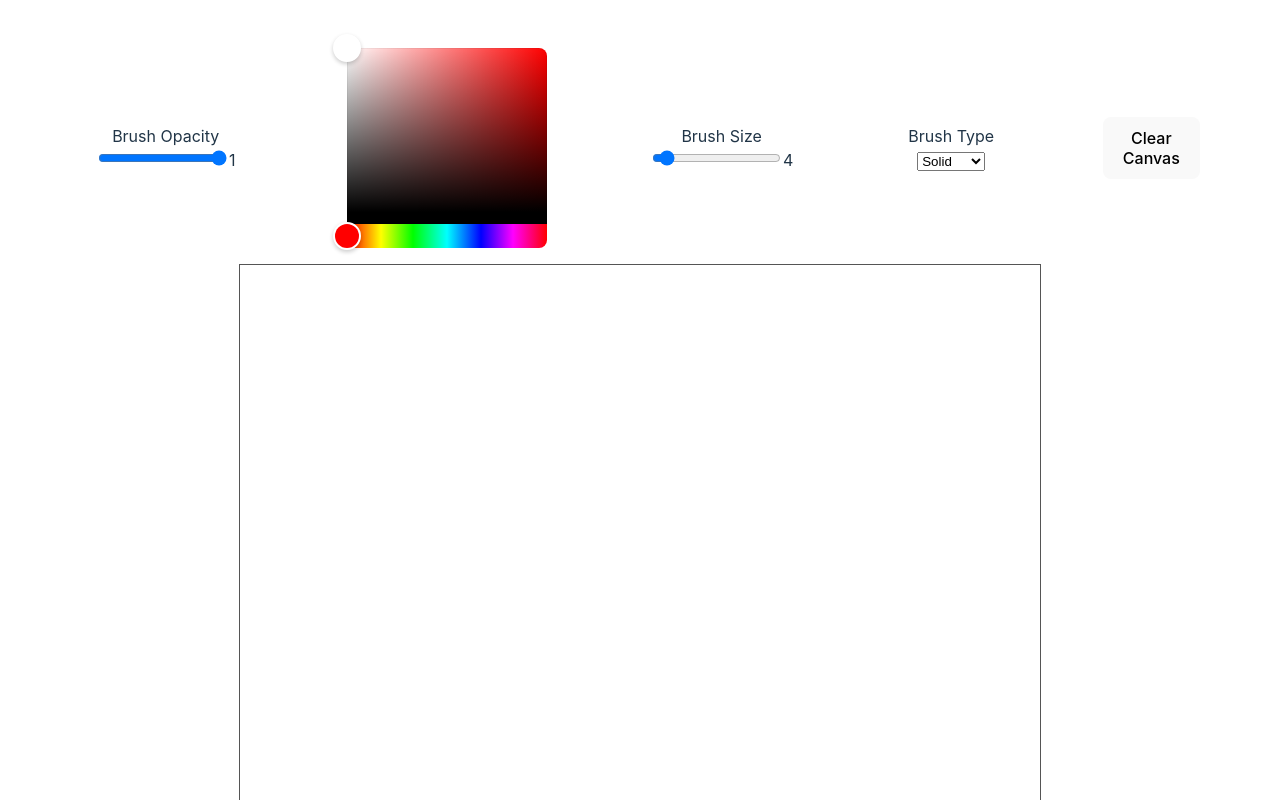
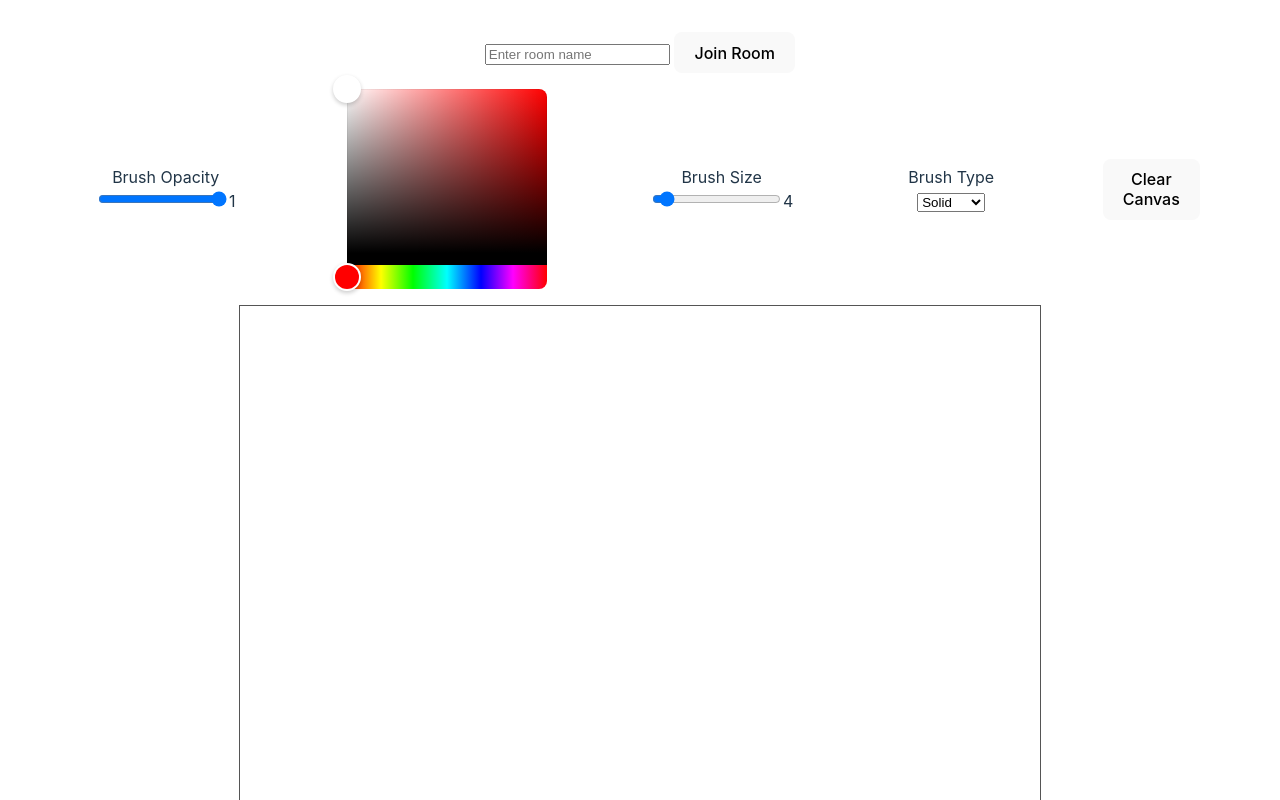
Before and after one commit to MadHatter01/collaborative-drawing, a React (Vite) app: page / in a window 1280 px wide. Shown: the top 800 px of the page. Built offline with nearby package versions, Linux system fonts and the light colour scheme; no server answers.

Commit message:
room setup

```diff
--- a/src/App.jsx
+++ b/src/App.jsx
@@ -12,6 +12,8 @@ function App() {
   const [brushOpacity, setBrushOpacity] = useState(1);
   const lastPosRef = useRef({ x: 0, y: 0 });
   const [brushColor, setBrushColor] = useState("#ffffff");
+
+  const [room, setRoom] = useState("");
 
 
 
@@ -80,6 +82,9 @@ function App() {
     setBrushOpacity(Number(e.target.value) / 10);
   }
 
+  const joinRoom = ()=>{
+    socket.emit('joinRoom', room);
+  }
 
   const clearCanvas = () => {
     const canvas = canvasRef.current;
@@ -118,6 +123,10 @@ function App() {
 
     <div className='container'>
 
+      <div className='room-selection'>
+        <input type="text" placeholder="Enter room name" value={room} onChange={(e)=>setRoom(e.target.value)} /> <button onClick={joinRoom}>Join Room</button>
+      </div>
+
       <div className='canvasActions'>
 
         <div className='form-element'>
```
Also changed, not shown: 1 other file (tests, documents, lock files or other folders).
